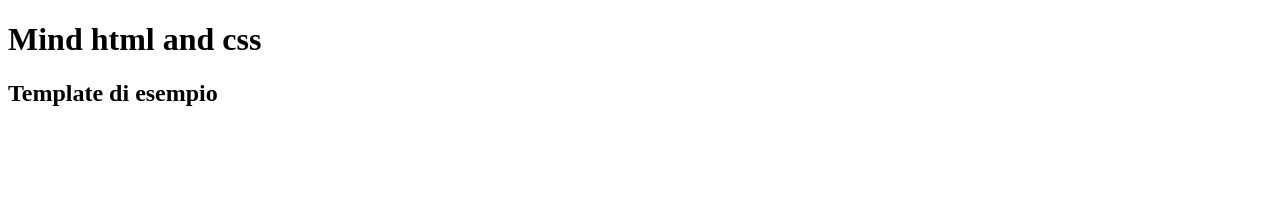
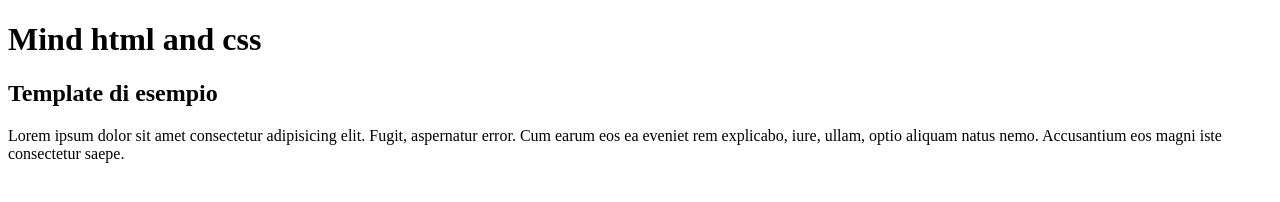
Before and after one commit to SofiaSimonato/mind-template, a plain HTML site: page index.html in a window 1280 px wide. Drawn offline with Linux system fonts and the light colour scheme.

Commit message:
modifica

```diff
--- a/index.html
+++ b/index.html
@@ -9,5 +9,7 @@
 <body>
     <h1>Mind html and css</h1>
     <h2>Template di esempio</h2>
+
+    <p>Lorem ipsum dolor sit amet consectetur adipisicing elit. Fugit, aspernatur error. Cum earum eos ea eveniet rem explicabo, iure, ullam, optio aliquam natus nemo. Accusantium eos magni iste consectetur saepe.</p>
 </body>
 </html>
```
Also changed, not shown: css/style.css (line endings or trailing spaces).
